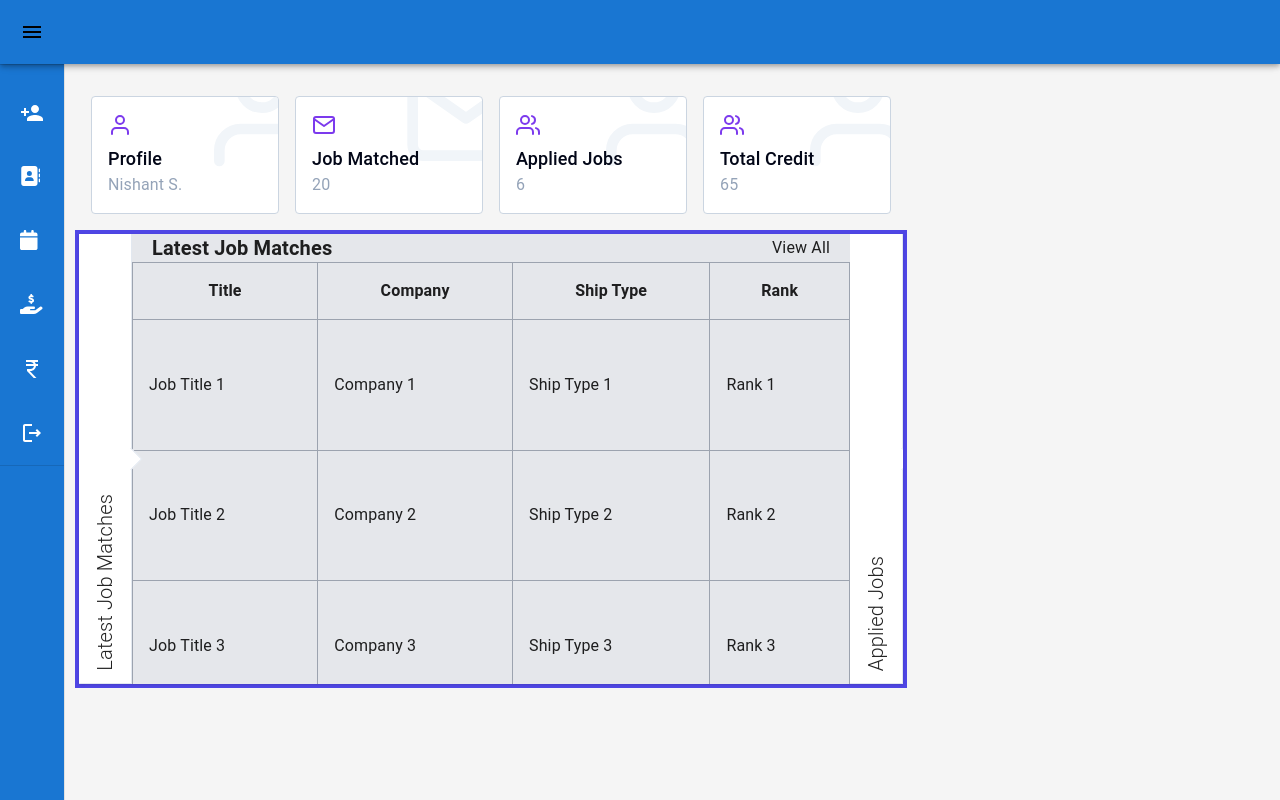
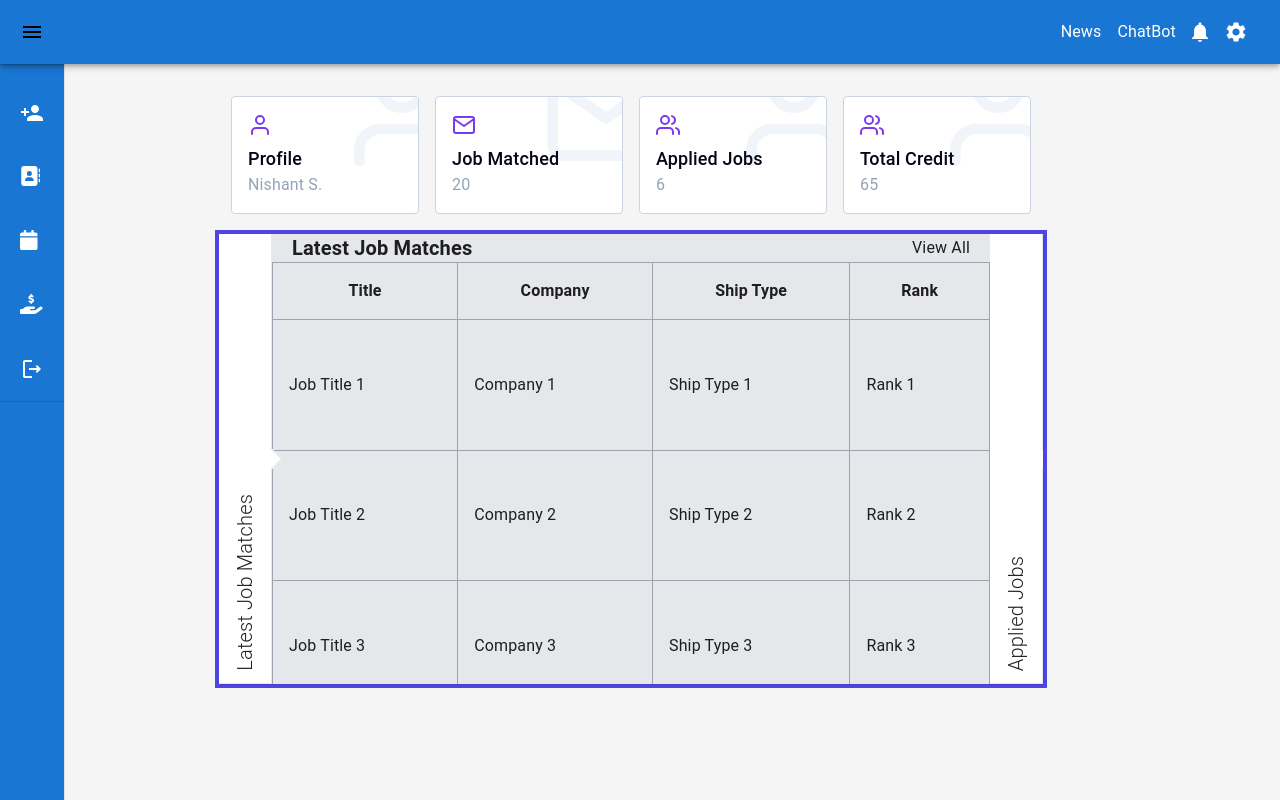
Before and after one commit to akashkendre1298/deep-marine-mind, a React (Create React App) app: page / in a window 1280 px wide. Built offline with nearby package versions, Linux system fonts and the light colour scheme.

Commit message:
update SideBar.js and DashBoard.js

```diff
--- a/src/Components/SideBar/SideBar.js
+++ b/src/Components/SideBar/SideBar.js
@@ -245,7 +245,9 @@ import Button from "@mui/material/Button";
 import GridViewIcon from "@mui/icons-material/GridView";
 import AssignmentIndIcon from "@mui/icons-material/AssignmentInd";
 import Tooltip from "@mui/material/Tooltip";
-
+import NotificationsIcon from "@mui/icons-material/Notifications";
+import ChatIcon from "@mui/icons-material/Chat";
+import SettingsIcon from "@mui/icons-material/Settings";
 import { FontAwesomeIcon } from "@fortawesome/react-fontawesome";
 import "./SideBar.css";
 
@@ -387,7 +389,7 @@ export default function Sidebar() {
       <CssBaseline />
 
       <AppBar position="fixed" open={open}>
-        <div className="header-component">
+        <div className="header-component flex items-center justify-between">
           <Toolbar>
             <IconButton
               color="inherit"
@@ -402,6 +404,7 @@ export default function Sidebar() {
             >
               <MenuIcon />
             </IconButton>
+
             <Typography
               variant="h6"
               noWrap
@@ -413,6 +416,15 @@ export default function Sidebar() {
               {activetab}
             </Typography>
           </Toolbar>
+
+          <div className=" mr-8 gap-3 justify-between flex ">
+            <div className="flex items-center justify-evenly gap-4">
+              <div>News</div>
+              <div>ChatBot</div>
+            </div>
+            <NotificationsIcon />
+            <SettingsIcon />
+          </div>
         </div>
       </AppBar>
 
@@ -669,57 +681,6 @@ export default function Sidebar() {
               </div>
             </ListItem>
           </List>
-          <List>
-            <ListItem
-              disablePadding
-              sx={{ display: "block" }}
-              onClick={(event) => handleClick(event, "Vendor Payment")}
-            >
-              <div className="menuitems-of-header ">
-                <ListItemButton
-                  sx={{
-                    minHeight: 48,
-                    justifyContent: open ? "initial" : "center",
-                    px: 2.5,
-                  }}
-                  className={
-                    activetab === "Vendor Payment"
-                      ? "menuitems-of-header active"
-                      : "menuitems-of-header"
-                  }
-                >
-                  <ListItemIcon
-                    sx={{
-                      minWidth: 0,
-                      mr: open ? 3 : "auto",
-                      justifyContent: "center",
-                    }}
-                  >
-                    <Tooltip title="Vendor Payment">
-                      <span>
-                        <CurrencyRupeeTwoToneIcon sx={{ color: "#fff" }} />{" "}
-                      </span>
-                    </Tooltip>
-                  </ListItemIcon>
-                  <ListItemText
-                    primary="Vendor Payment"
-                    sx={{ opacity: open ? 1 : 0 }}
-                  />
-                </ListItemButton>
-              </div>
-            </ListItem>
-            {/* {activetab == "Vendor Payment" && (
-              <Menu
-                id="simple-menu"
-                anchorEl={anchorEl}
-                open={Boolean(anchorEl)}
-                onClose={handleClose}
-              >
-                <MenuItem onClick={handleClose}></MenuItem>
-                <MenuItem onClick={handleClose}> </MenuItem>
-              </Menu>
-            )} */}
-          </List>
 
           <List>
             <ListItem
--- a/src/Containers/DashBoard/DashBoard.js
+++ b/src/Containers/DashBoard/DashBoard.js
@@ -9,7 +9,7 @@ const DashBoard = () => {
       <div
         style={{
           display: "flex",
-          gap: "10px",
+          gap: "150px",
           height: "100vh",
           backgroundColor: "#f5f5f5",
         }}
```
